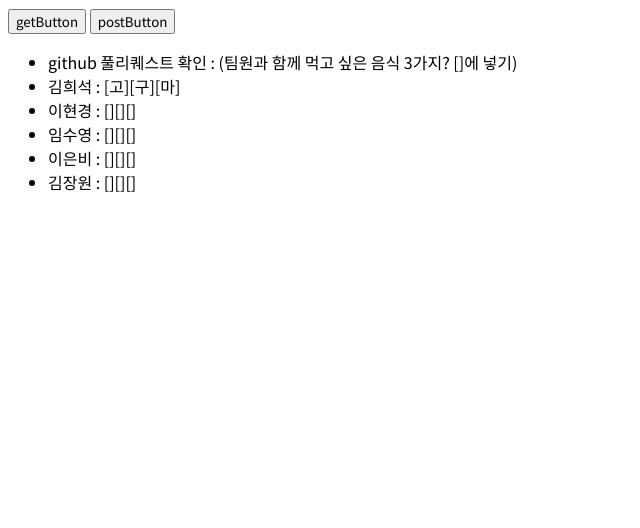
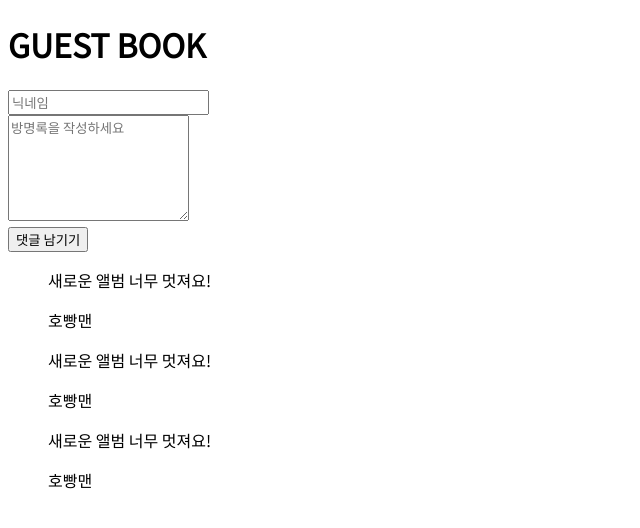
Before and after one commit to seed0335/E1I4, a plain HTML site: page templates/index.html in a window 1280 px wide. Shown: the whole page, without its empty margins (0-640 px from the left). Drawn offline with Linux system fonts and the light colour scheme.

Commit message:
김희석 방명록 기능 구현중

```diff
--- a/templates/index.html
+++ b/templates/index.html
@@ -16,33 +16,98 @@
     }
 </style>
 <script>
-    function getButton() {
-        fetch("/test").then(res => res.json()).then(data => {
-            alert(data['msg'])
-        })
-    }
+    $(document).ready(function () {
+        show_comment();
+      });
 
-    function postButton() {
+      function save_comment() {
+        let name = $('#name').val()
+        let comment = $('#comment').val()
+
         let formData = new FormData();
-        formData.append("title_give", "블랙팬서");
+        formData.append("name_give", name);
+        formData.append("comment_give", comment);
 
-        fetch("/test", { method: "POST", body: formData }).then(res => res.json()).then(data => {
-            alert(data['msg'])
-        })
-    }
+        fetch('/guestbook', {method: "POST",body: formData,}).then((res) => res.json()).then((data) => {
+            alert(data["msg"]);
+            window.location.reload()
+          });
+      }
+      function show_comment() {
+        fetch('/guestbook').then((res) => res.json()).then((data) => {
+            let rows = data['result']
+            $('#comment-list').empty()
+            rows.forEach((a)=>{
+                let name = a['name']
+                let comment = a['comment']
+                let temp_html = `<div class="card">
+                              <div class="card-body">
+                                <blockquote class="blockquote mb-0">
+                                  <p>${comment}</p>
+                                  <footer class="blockquote-footer">${name}</footer>
+                                </blockquote>
+                              </div>
+                            </div>`
+                $('#comment-list').append(temp_html)
+            })
+
+
+
+				})
+      }
 </script>
 
 <body>
-    <button onclick="getButton()">getButton</button>
-    <button onclick="postButton()">postButton</button>
-    <ul>
-        <li>github 풀리퀘스트 확인 : (팀원과 함께 먹고 싶은 음식 3가지? []에 넣기)</li>
-        <li>김희석 : [고][구][마]</li>
-        <li>이현경 : [][][]</li>
-        <li>임수영 : [][][]</li>
-        <li>이은비 : [][][]</li>
-        <li>김장원 : [][][]</li>
 
-    </ul>
+
+
+
+
+
+    <div class="mypic">
+        <h1>GUEST BOOK</h1>
+      </div>
+      <div class="mypost">
+        <div class="form-floating mb-3">
+          <input type="text" class="form-control" id="name" placeholder="닉네임" />
+        </div>
+        <div class="form-floating">
+          <textarea
+            class="form-control"
+            placeholder="방명록을 작성하세요"
+            id="comment"
+            style="height: 100px"
+          ></textarea>
+        </div>
+        <button onclick="save_comment()" type="button" class="btn btn-dark">
+          댓글 남기기
+        </button>
+      </div>
+      <div class="mycards" id="comment-list">
+        <div class="card">
+          <div class="card-body">
+            <blockquote class="blockquote mb-0">
+              <p>새로운 앨범 너무 멋져요!</p>
+              <footer class="blockquote-footer">호빵맨</footer>
+            </blockquote>
+          </div>
+        </div>
+        <div class="card">
+          <div class="card-body">
+            <blockquote class="blockquote mb-0">
+              <p>새로운 앨범 너무 멋져요!</p>
+              <footer class="blockquote-footer">호빵맨</footer>
+            </blockquote>
+          </div>
+        </div>
+        <div class="card">
+          <div class="card-body">
+            <blockquote class="blockquote mb-0">
+              <p>새로운 앨범 너무 멋져요!</p>
+              <footer class="blockquote-footer">호빵맨</footer>
+            </blockquote>
+          </div>
+        </div>
+      </div>
 </body>
 </html>
```
Also changed, not shown: 2 other files.
